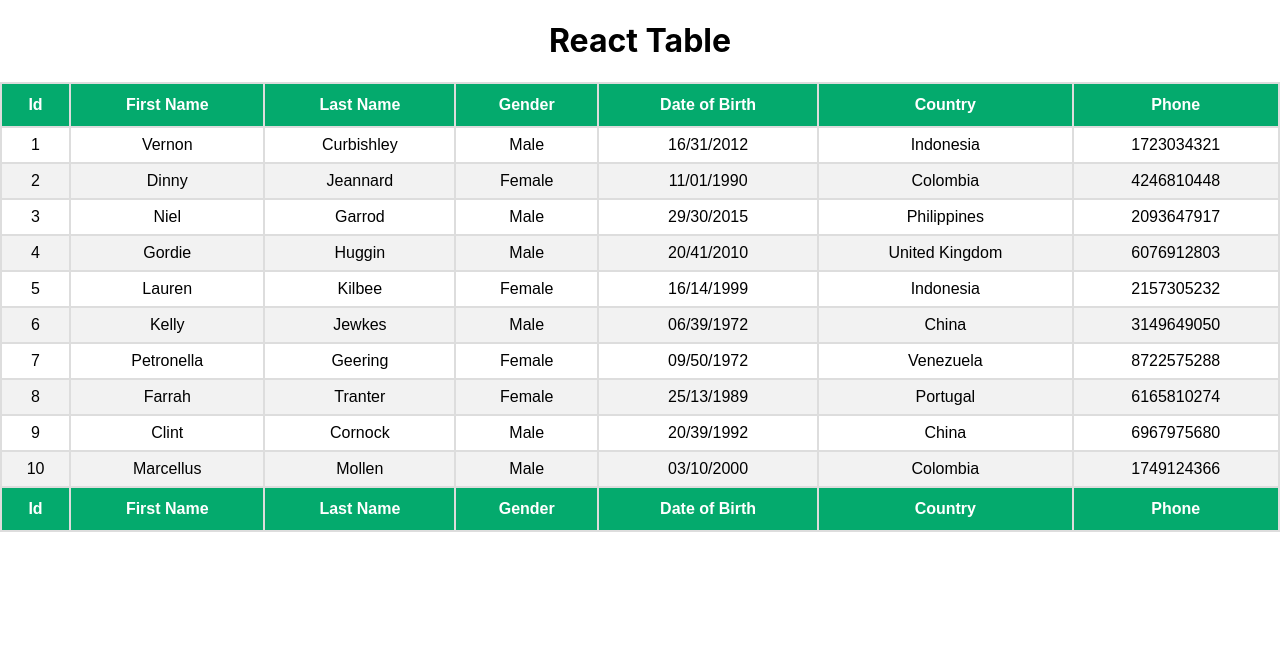
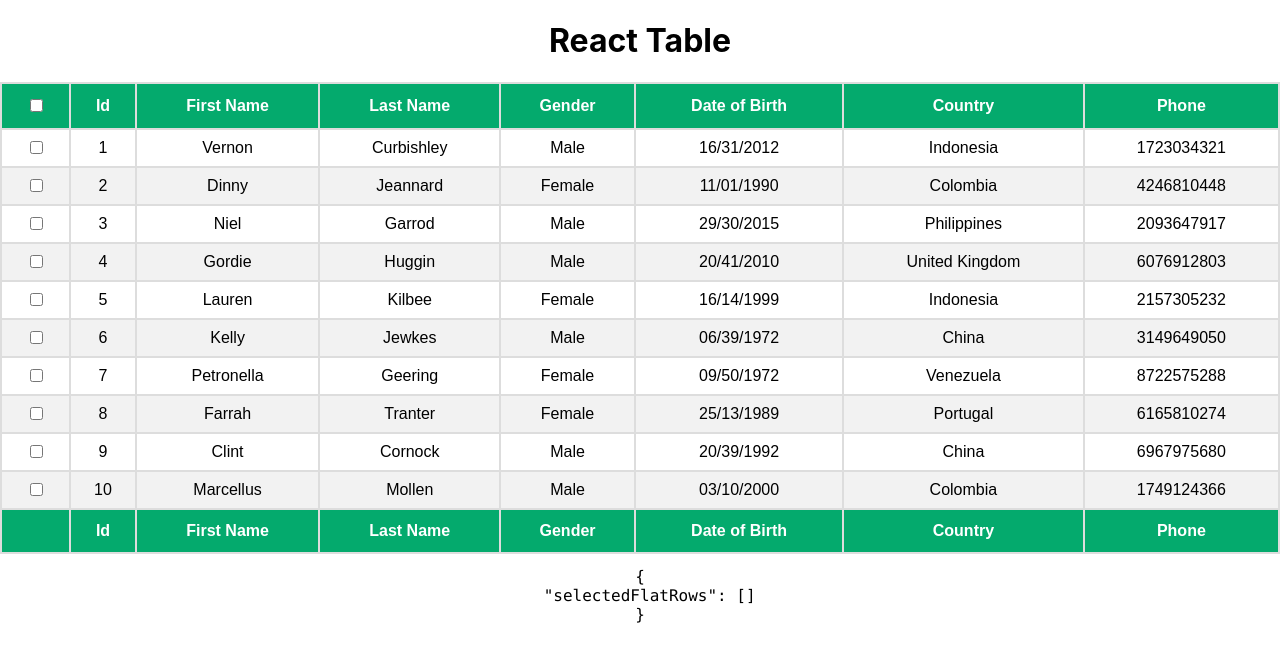
Before and after one commit to Sandiego17/react-table-demo, a React (Create React App) app: page / in a window 1280 px wide. Shown: the top 662 px of the page. Built offline with nearby package versions, Linux system fonts and the light colour scheme.

Commit message:
feat: row selection

```diff
--- a/src/components/RowSelectionTable.js
+++ b/src/components/RowSelectionTable.js
@@ -1,8 +1,9 @@
-import { useTable } from 'react-table'
+import { useRowSelect, useTable } from 'react-table'
 import { COLUMNS } from './columns'
 import MOCK_DATA from './MOCK_DATA.json'
 import { useMemo } from 'react'
 import './BasicTable.css'
+import { Checkbox } from './Checkbox'
 
 export const RowSelectionTable = () => {
   const columns = useMemo(() => COLUMNS, [])
@@ -11,7 +12,24 @@ export const RowSelectionTable = () => {
   const tableInstance = useTable({
     columns,
     data
-  })
+  },
+  useRowSelect,
+  (hooks) => {
+    hooks.visibleColumns.push((columns) => {
+      return [
+        {
+          id: 'selection',
+          Header: ({ getToggleAllRowsSelectedProps }) => (
+            <Checkbox {...getToggleAllRowsSelectedProps()} />
+          ),
+          Cell: ({ row }) => (
+            <Checkbox {...row.getToggleRowSelectedProps()} />
+          )
+        }, ...columns
+      ]
+    })
+  }
+  )
 
   const {
     getTableProps,
@@ -19,7 +37,8 @@ export const RowSelectionTable = () => {
     headerGroups,
     footerGroups,
     rows,
-    prepareRow
+    prepareRow,
+    selectedFlatRows
   } = tableInstance
 
   const firstTenRows = rows.slice(0, 10)
@@ -62,6 +81,15 @@ export const RowSelectionTable = () => {
           ))}
         </tfoot>
       </table>
+      <pre>
+        <code>
+          {JSON.stringify(
+            {selectedFlatRows: selectedFlatRows.map((row) => row.original)},
+            null,
+            2
+          )}
+        </code>
+      </pre>
     </>
   )
 }
```
